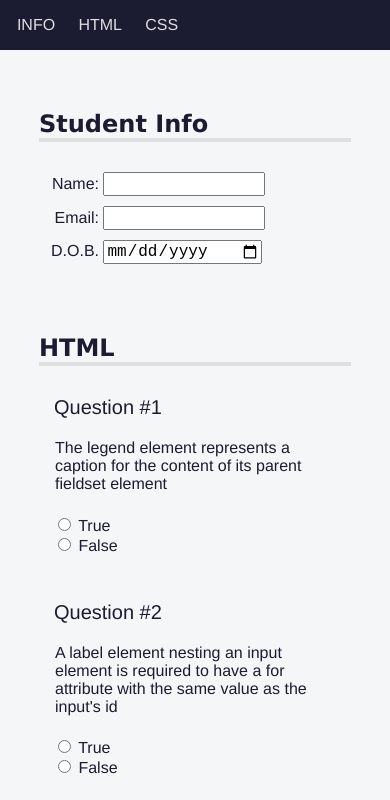
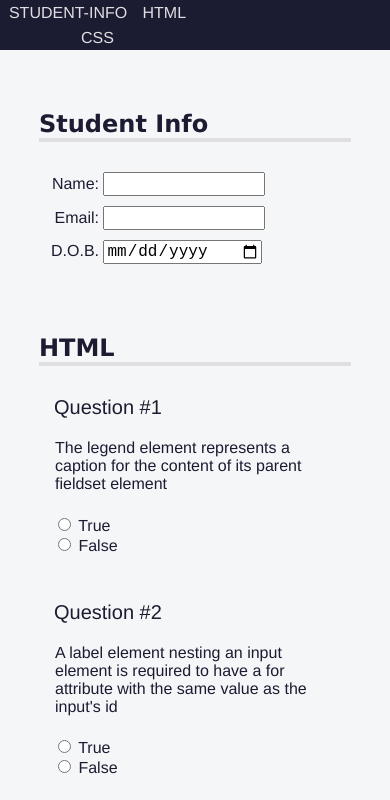
Before and after one commit to LebogangMputle/Building-a-Quiz, a plain HTML site: page index.html in a window 390 px wide. Shown: the top 800 px of the page. Drawn offline with Linux system fonts and the light colour scheme.

Commit message:
Fix the responsiveness

```diff
--- a/index.html
+++ b/index.html
@@ -11,7 +11,7 @@
     <header>
       <nav>
         <ul>
-          <li><a href="#student-info" accesskey="I">INFO</a></li>
+          <li><a href="#student-info" accesskey="I">STUDENT-INFO</a></li>
           <li><a href="#html-questions" accesskey="H">HTML</a></li>
           <li><a href="#css-questions" accesskey="C">CSS</a></li>
         </ul>
```
